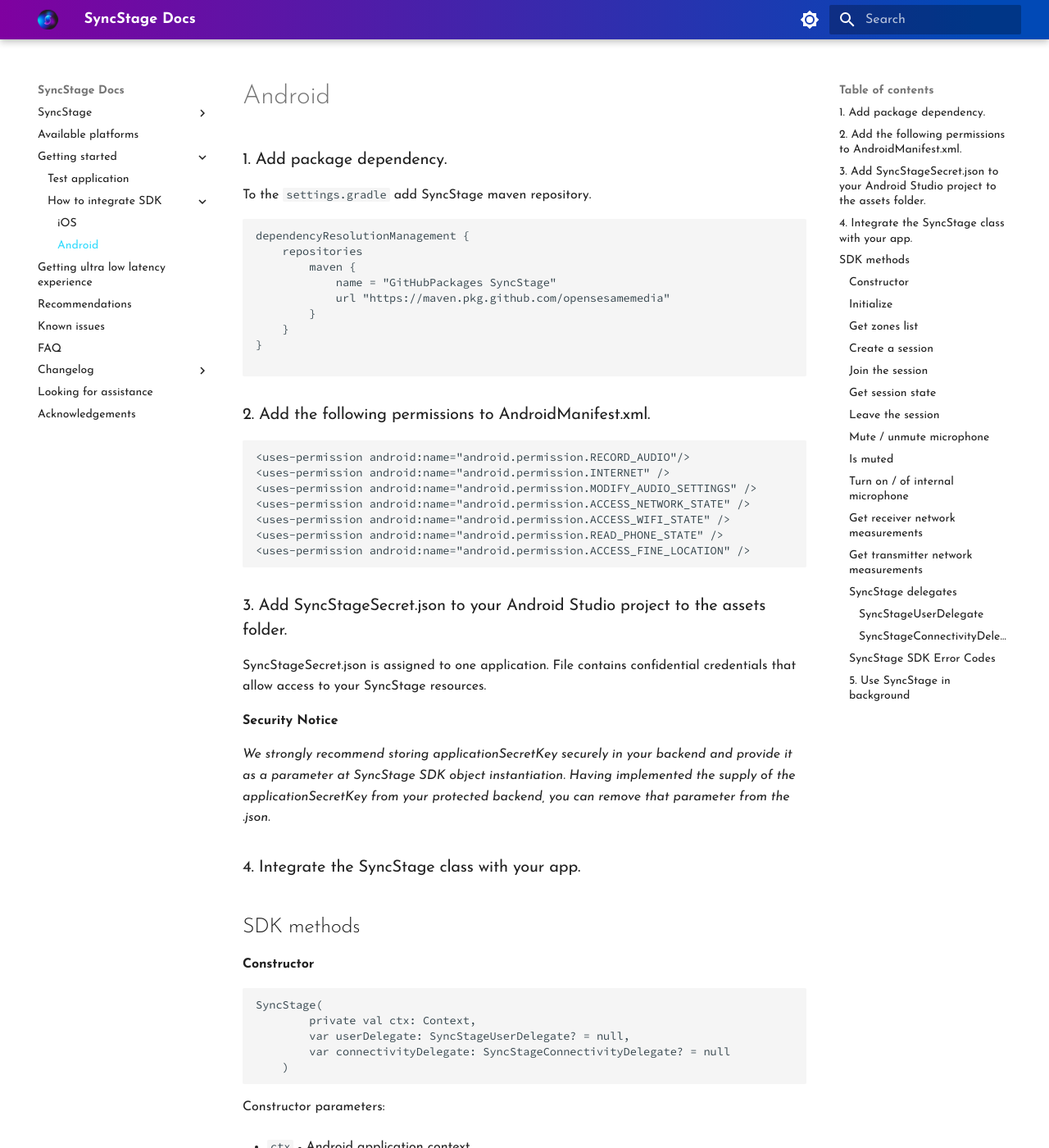
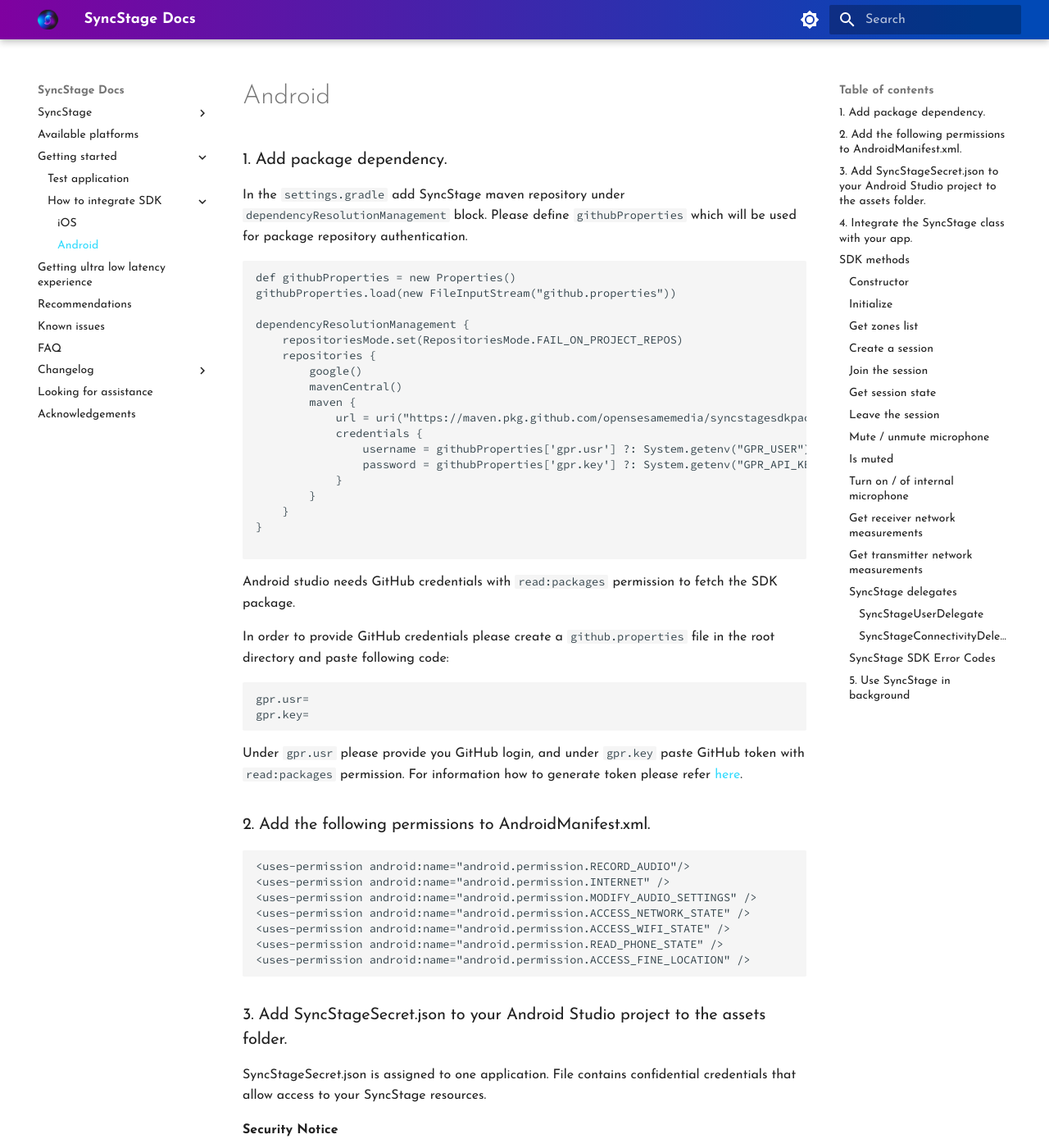
Before and after one commit to opensesamemedia/syncstage-docs, an MkDocs documentation site: the page built from docs/android-integration.md, in a window 1280 px wide and 1400 px high. Shown: the whole window at 82% size. Built offline with MkDocs 1.6.1 and Material for MkDocs 9.7.7, drawn with Linux system fonts in a browser that asks for light colours.

Commit message:
updated package fetch auth description for android

````diff
--- a/docs/android-integration.md
+++ b/docs/android-integration.md
@@ -1,17 +1,37 @@
 ### 1. Add package dependency.
-To the `settings.gradle` add SyncStage maven repository.
+In the `settings.gradle` add SyncStage maven repository under `dependencyResolutionManagement` block. Please define `githubProperties` which will be used for package repository authentication.
 
 ```
+def githubProperties = new Properties()
+githubProperties.load(new FileInputStream("github.properties"))
+
 dependencyResolutionManagement {
-    repositories
+    repositoriesMode.set(RepositoriesMode.FAIL_ON_PROJECT_REPOS)
+    repositories {
+        google()
+        mavenCentral()
         maven {
-            name = "GitHubPackages SyncStage"
-            url "https://maven.pkg.github.com/opensesamemedia"
+            url = uri("https://maven.pkg.github.com/opensesamemedia/syncstagesdkpackage")
+            credentials {
+                username = githubProperties['gpr.usr'] ?: System.getenv("GPR_USER")
+                password = githubProperties['gpr.key'] ?: System.getenv("GPR_API_KEY")
+            }
         }
     }
 }
 
 ```
+
+Android studio needs GitHub credentials with `read:packages` permission to fetch the SDK package.
+
+In order to provide GitHub credentials please create a `github.properties` file in the root directory and paste following code:
+
+```
+gpr.usr=
+gpr.key=
+```
+
+Under `gpr.usr` please provide you GitHub login, and under `gpr.key` paste GitHub token with `read:packages` permission. For information how to generate token please refer [here](https://docs.github.com/en/enterprise-server@3.4/authentication/keeping-your-account-and-data-secure/creating-a-personal-access-token){target=_blank}.
 
 ### 2. Add the following permissions to AndroidManifest.xml.
 
````
